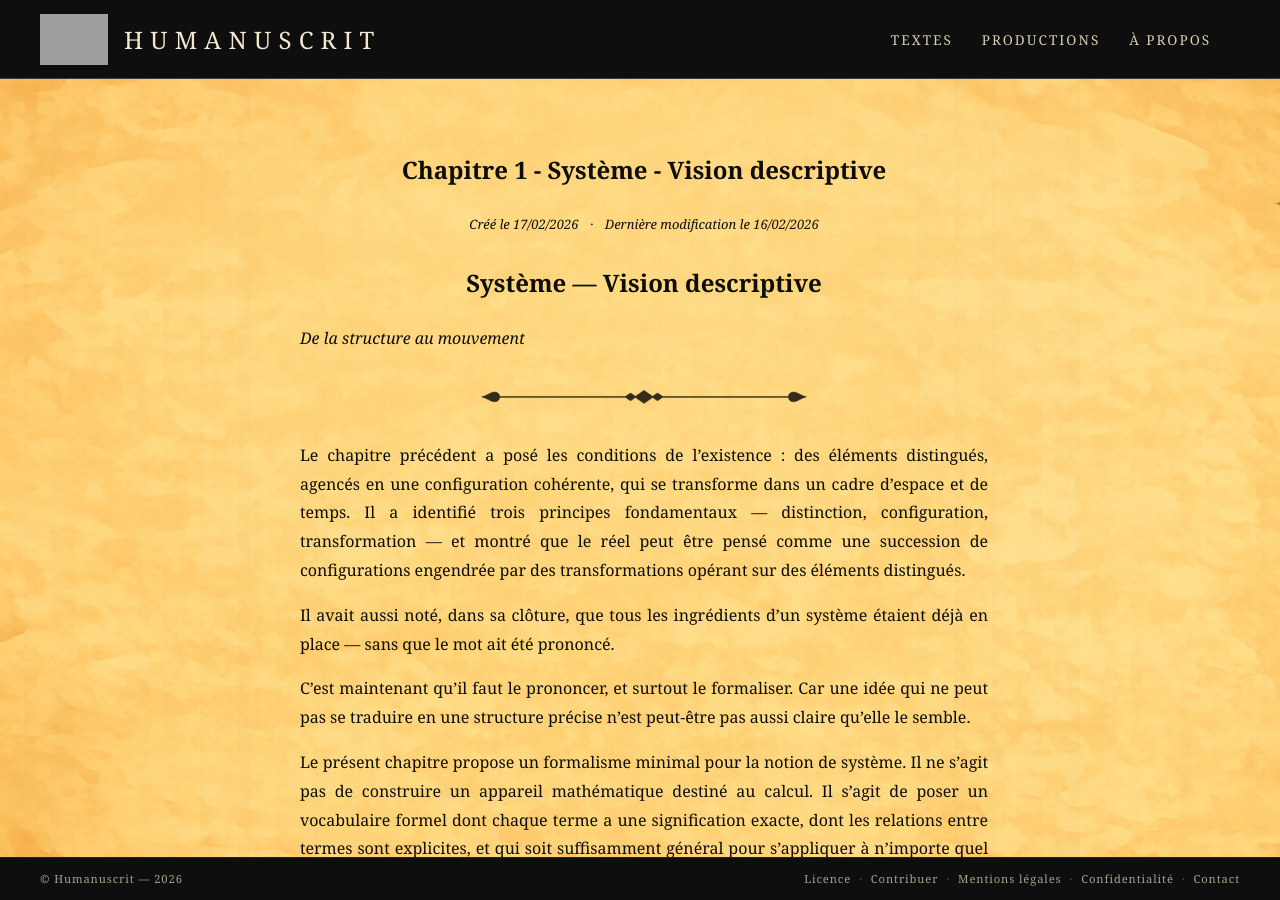
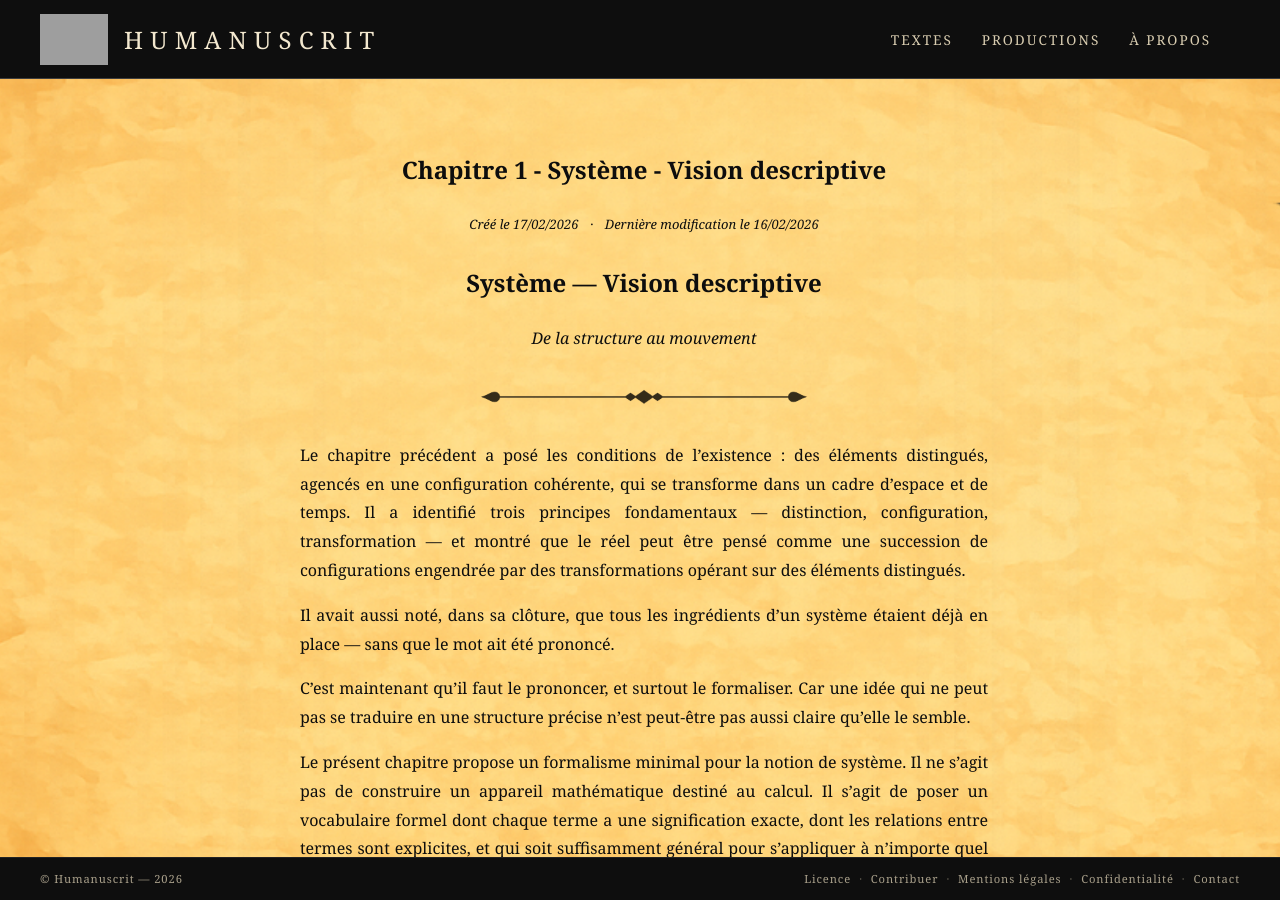
Before and after one commit to maxcarriere/humanuscrit, a Jekyll site: the page built from textes/reflexions/1_systemes_vision_descriptive.md, in a window 1280 px wide and 900 px high. Built offline with Jekyll 4.4.1, drawn with Linux system fonts in a browser that asks for light colours; grey boxes are pictures that could not be loaded.

Commit message:
Centre le sous-titre 'De la structure au mouvement'
Co-authored-by: Cursor <cursoragent@cursor.com>

```diff
--- a/textes/reflexions/1_systemes_vision_descriptive.md
+++ b/textes/reflexions/1_systemes_vision_descriptive.md
@@ -8,7 +8,7 @@ last_modified_at: 2026-02-16
 
 # Système — Vision descriptive
 
-*De la structure au mouvement*
+<p class="subtitle-centre"><em>De la structure au mouvement</em></p>
 
 ---
 
```
